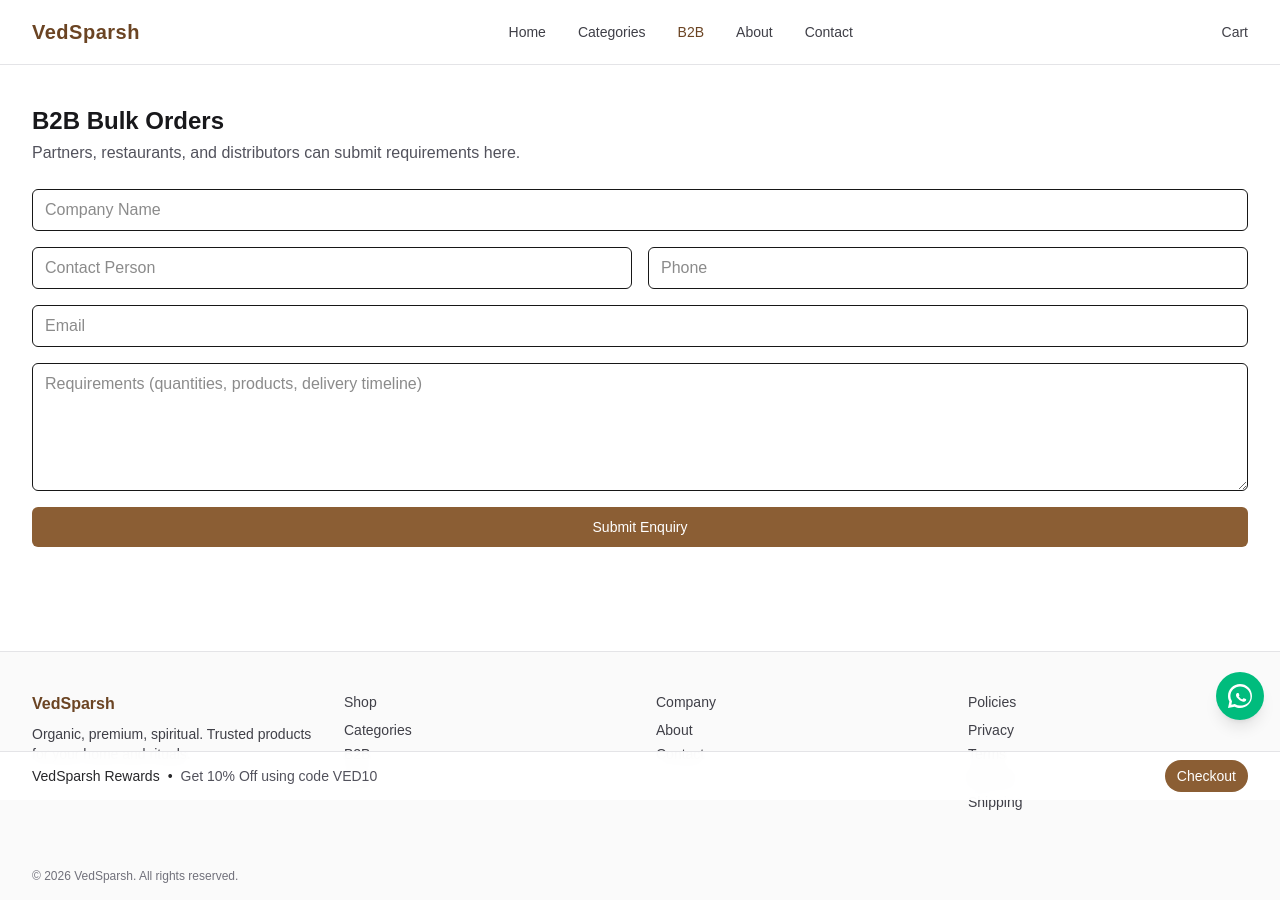
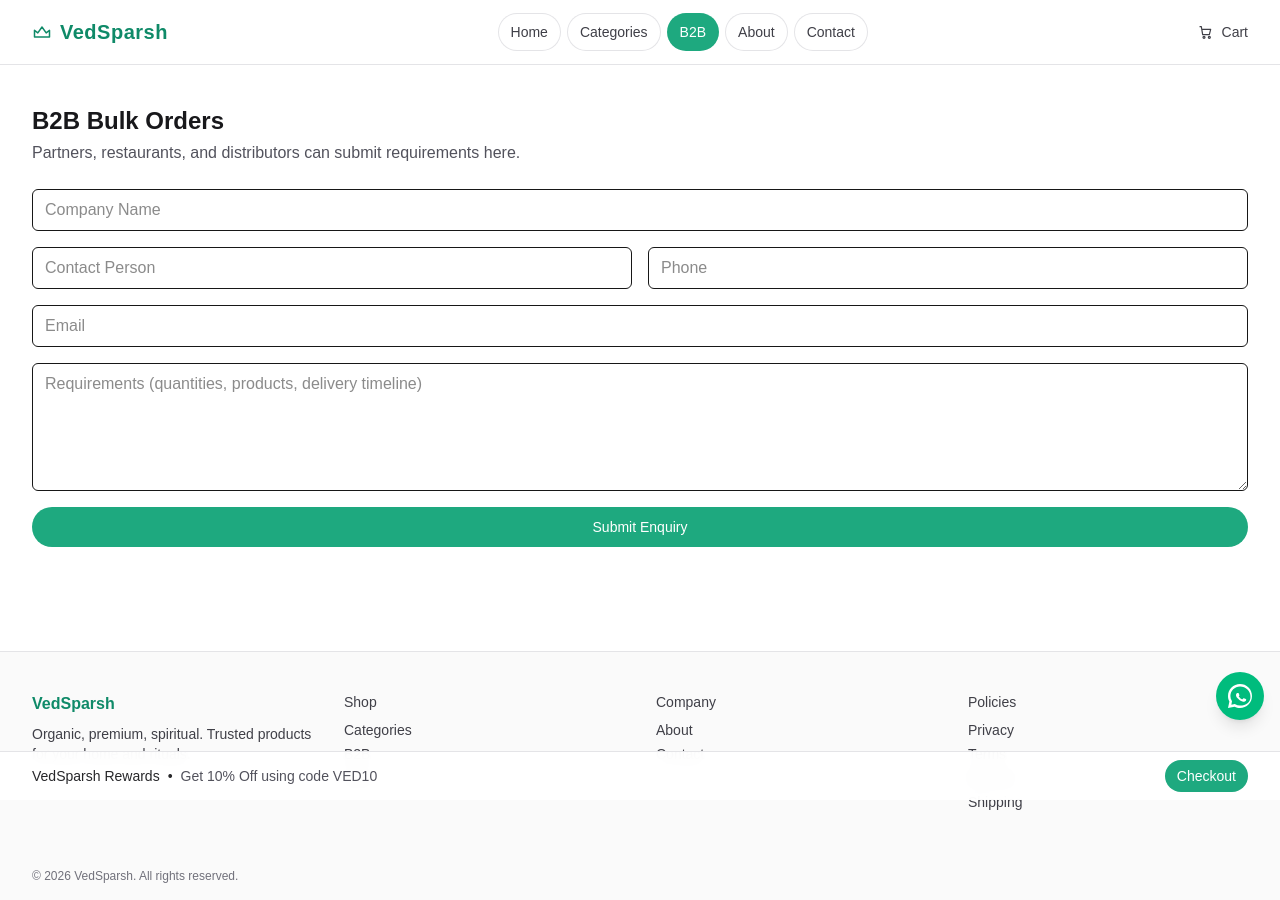
Before and after one commit to PadoleKiran/vedsparsh, a Next.js app: page /b2b in a window 1280 px wide. Built offline with nearby package versions, Linux system fonts and the light colour scheme.

Commit message:
them change

```diff
--- a/src/app/globals.css
+++ b/src/app/globals.css
@@ -10,16 +10,16 @@
   --color-foreground: var(--foreground);
   --font-sans: var(--font-geist-sans);
   --font-mono: var(--font-geist-mono);
-  --color-brand-50: #faf6f1;
-  --color-brand-100: #f3eadf;
-  --color-brand-200: #e6d2b8;
-  --color-brand-300: #d9b98f;
-  --color-brand-400: #c99660;
-  --color-brand-500: #b97a3d;
-  --color-brand-600: #8b5e34;
-  --color-brand-700: #6b4423;
-  --color-brand-800: #53351b;
-  --color-brand-900: #3c2713;
+  --color-brand-50: #f1f8f5;
+  --color-brand-100: #dcefe7;
+  --color-brand-200: #bfe3d3;
+  --color-brand-300: #95d3bb;
+  --color-brand-400: #66c9a7;
+  --color-brand-500: #3dbb90;
+  --color-brand-600: #1ea97f;
+  --color-brand-700: #0f8a68;
+  --color-brand-800: #0c6f56;
+  --color-brand-900: #0a5a46;
 }
 
 @media (prefers-color-scheme: dark) {
--- a/src/components/layout/Header.tsx
+++ b/src/components/layout/Header.tsx
@@ -4,6 +4,7 @@
 import { usePathname } from "next/navigation";
 import Container from "@/components/ui/Container";
 import { useCart } from "@/features/cart/useCart";
+import Icon from "@/components/ui/Icon";
 
 const NavLink = ({ href, label }: { href: string; label: string }) => {
   const pathname = usePathname();
@@ -11,7 +12,11 @@
   return (
     <Link
       href={href}
-      className={`px-3 py-2 text-sm font-medium rounded-md ${active ? "text-brand-700" : "text-zinc-700 hover:text-brand-700"}`}
+      className={`px-3 py-2 text-sm font-medium rounded-full ring-1 ${
+        active
+          ? "bg-brand-600 text-white ring-brand-600"
+          : "bg-white text-zinc-700 ring-zinc-200 hover:bg-brand-50 hover:text-brand-700"
+      }`}
     >
       {label}
     </Link>
@@ -24,7 +29,10 @@
     <header className="sticky top-0 z-40 bg-white/80 backdrop-blur border-b border-zinc-200">
       <Container>
         <div className="flex h-16 items-center justify-between">
-          <Link href="/" className="text-xl font-semibold tracking-wide text-brand-700">VedSparsh</Link>
+          <Link href="/" className="flex items-center gap-2 text-xl font-semibold tracking-wide text-brand-700">
+            <Icon name="crown" size={20} />
+            VedSparsh
+          </Link>
           <nav className="hidden md:flex items-center gap-2">
             <NavLink href="/" label="Home" />
             <NavLink href="/categories" label="Categories" />
@@ -33,8 +41,14 @@
             <NavLink href="/contact" label="Contact" />
           </nav>
           <div className="flex items-center gap-3">
-            <Link href="/cart" className="text-sm font-medium text-zinc-700 hover:text-brand-700">
-              Cart {count > 0 && <span className="ml-1 inline-flex h-6 min-w-6 items-center justify-center rounded-full bg-brand-600 px-2 text-xs text-white">{count}</span>}
+            <Link href="/cart" className="inline-flex items-center gap-2 text-sm font-medium text-zinc-700 hover:text-brand-700">
+              <Icon name="cart" />
+              <span>Cart</span>
+              {count > 0 && (
+                <span className="ml-1 inline-flex h-6 min-w-6 items-center justify-center rounded-full bg-brand-600 px-2 text-xs text-white">
+                  {count}
+                </span>
+              )}
             </Link>
           </div>
         </div>
--- a/src/components/ui/Button.tsx
+++ b/src/components/ui/Button.tsx
@@ -6,11 +6,12 @@
 };
 
 export default function Button({ className, variant = "primary", ...props }: Props) {
-  const base = "inline-flex items-center justify-center rounded-md text-sm font-medium transition-colors focus-visible:outline-none focus-visible:ring-2 focus-visible:ring-offset-2 disabled:opacity-50 disabled:pointer-events-none h-10 px-4 gap-2";
+  const base =
+    "inline-flex items-center justify-center rounded-full text-sm font-medium transition-colors focus-visible:outline-none focus-visible:ring-2 focus-visible:ring-offset-2 focus-visible:ring-brand-500 disabled:opacity-50 disabled:pointer-events-none h-10 px-5 gap-2";
   const variants = {
-    primary: "bg-brand-600 text-white hover:bg-brand-700 focus-visible:ring-brand-600",
-    secondary: "bg-amber-100 text-amber-900 hover:bg-amber-200 focus-visible:ring-amber-400",
-    ghost: "bg-transparent hover:bg-zinc-100 text-zinc-900 focus-visible:ring-zinc-300",
+    primary: "bg-brand-600 text-white hover:bg-brand-700",
+    secondary: "bg-white text-brand-700 ring-1 ring-inset ring-brand-300 hover:bg-brand-50",
+    ghost: "bg-transparent hover:bg-brand-50 text-brand-700",
   } as const;
   return <button className={cn(base, variants[variant], className)} {...props} />;
 }
--- a/src/components/ui/Chip.tsx
+++ b/src/components/ui/Chip.tsx
@@ -1,24 +1,27 @@
 import Link from "next/link";
 import { cn } from "@/utils/cn";
+import Icon, { IconName } from "./Icon";
 
 type Props = {
   label: string;
   href: string;
   active?: boolean;
+  icon?: IconName;
 };
 
-export default function Chip({ label, href, active }: Props) {
+export default function Chip({ label, href, active, icon }: Props) {
   return (
     <Link
       href={href}
       className={cn(
-        "inline-flex items-center rounded-full px-3 py-1.5 text-sm ring-1",
+        "inline-flex items-center rounded-full px-3 py-1.5 text-sm ring-1 gap-2",
         active
           ? "bg-brand-600 text-white ring-brand-600"
           : "bg-white text-zinc-700 ring-zinc-200 hover:bg-zinc-50"
       )}
     >
-      {label}
+      {icon ? <Icon name={icon} size={16} /> : null}
+      <span>{label}</span>
     </Link>
   );
 }
--- /dev/null
+++ b/src/components/ui/Icon.tsx
@@ -0,0 +1,81 @@
+import { HTMLAttributes } from "react";
+
+export type IconName =
+  | "crown"
+  | "leaf"
+  | "drop"
+  | "grain"
+  | "sparkles"
+  | "cart"
+  | "search";
+
+type Props = HTMLAttributes<SVGSVGElement> & {
+  name: IconName;
+  size?: number;
+  strokeWidth?: number;
+};
+
+export default function Icon({ name, size = 16, strokeWidth = 1.8, className, ...rest }: Props) {
+  const common = {
+    width: size,
+    height: size,
+    viewBox: "0 0 24 24",
+    fill: "none",
+    stroke: "currentColor",
+    strokeWidth,
+    strokeLinecap: "round" as const,
+    strokeLinejoin: "round" as const,
+    className,
+    ...rest,
+  };
+
+  switch (name) {
+    case "crown":
+      return (
+        <svg {...common}>
+          <path d="M3 10l4 3 5-7 5 7 4-3v8H3v-8z" />
+        </svg>
+      );
+    case "leaf":
+      return (
+        <svg {...common}>
+          <path d="M5 19c7 0 12-5 12-12V5h-2C8 5 3 10 3 17v2h2z" />
+        </svg>
+      );
+    case "drop":
+      return (
+        <svg {...common}>
+          <path d="M12 3s6 6 6 10a6 6 0 11-12 0c0-4 6-10 6-10z" />
+        </svg>
+      );
+    case "grain":
+      return (
+        <svg {...common}>
+          <path d="M12 2v20M8 6c2 0 4 2 4 4s-2 4-4 4M16 4c2 0 4 2 4 4s-2 4-4 4" />
+        </svg>
+      );
+    case "sparkles":
+      return (
+        <svg {...common}>
+          <path d="M12 2l2 4 4 2-4 2-2 4-2-4-4-2 4-2 2-4zM18 14l1 2 2 1-2 1-1 2-1-2-2-1 2-1 1-2z" />
+        </svg>
+      );
+    case "cart":
+      return (
+        <svg {...common}>
+          <circle cx="9" cy="20" r="1.5" />
+          <circle cx="17" cy="20" r="1.5" />
+          <path d="M3 4h2l2 12h10l2-8H7" />
+        </svg>
+      );
+    case "search":
+      return (
+        <svg {...common}>
+          <circle cx="11" cy="11" r="7" />
+          <path d="M20 20l-3.5-3.5" />
+        </svg>
+      );
+    default:
+      return null;
+  }
+}
```
